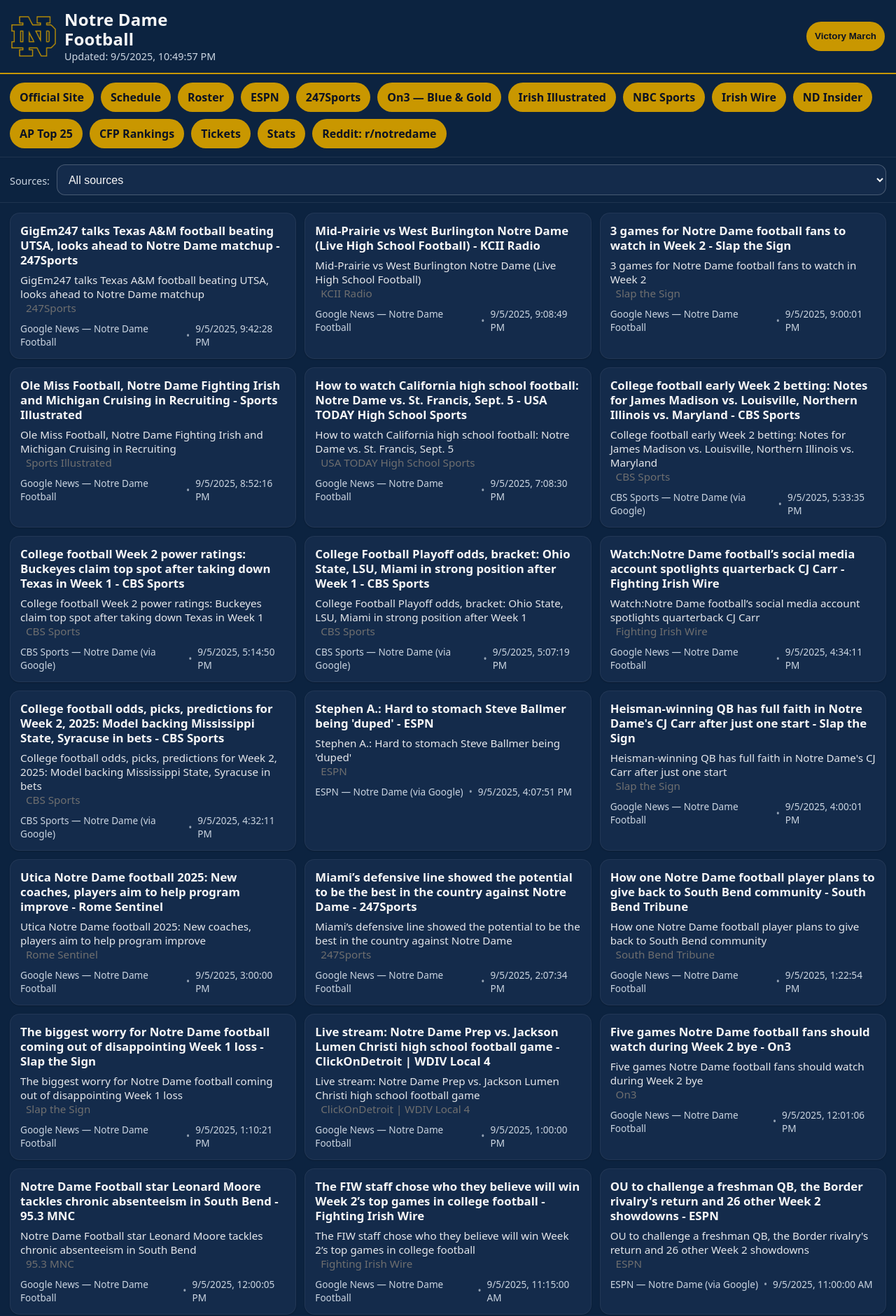
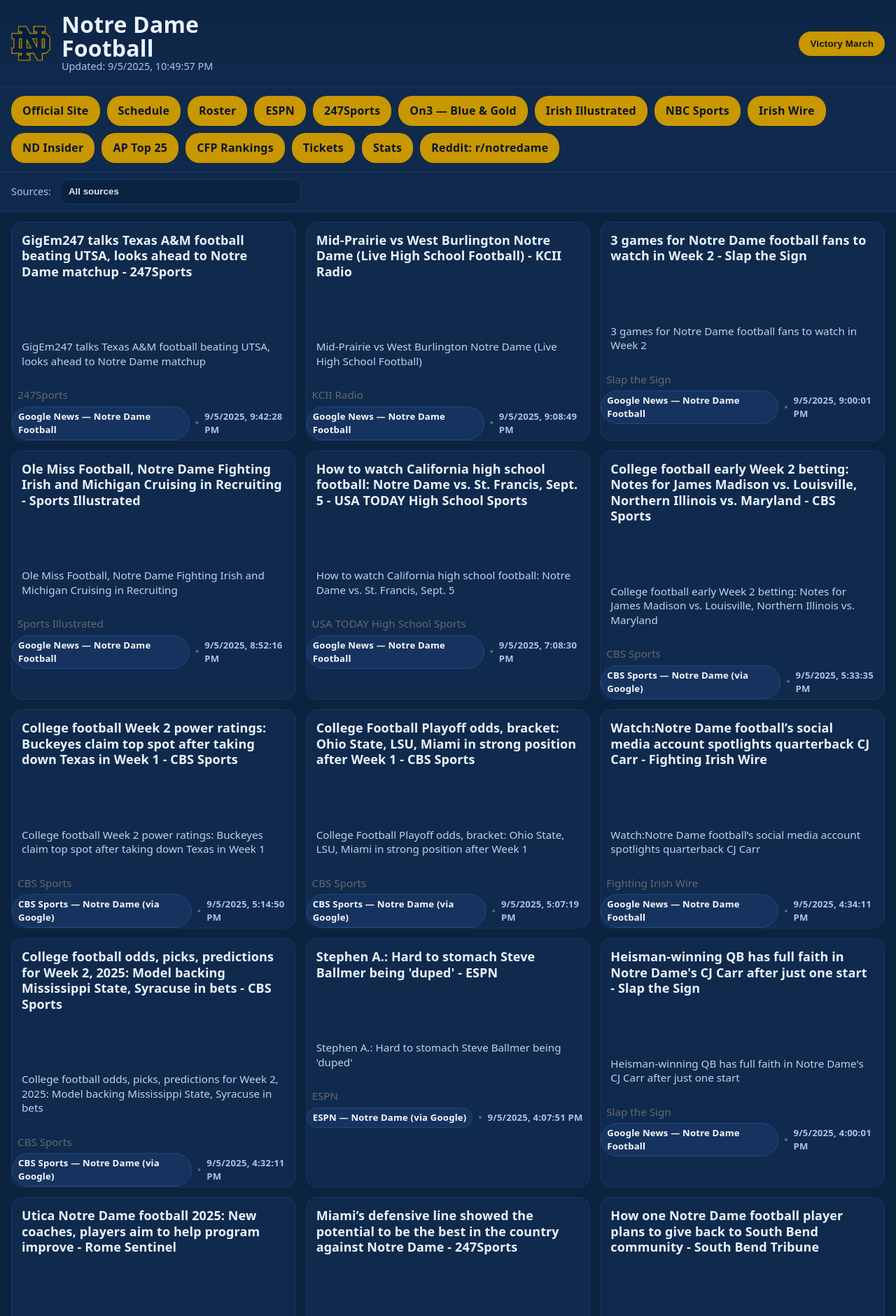
Before and after one commit to jasonab74-ctrl/notre-dame-football, a Flask app: page / in a window 1280 px wide. Shown: the top 1881 px of the page at 70% size. Run offline with Flask 3, Linux system fonts and the light colour scheme.

Commit message:
Update style.css

```diff
--- a/static/style.css
+++ b/static/style.css
@@ -1,115 +1,237 @@
+/* ====== Theme tokens (Notre Dame) ====== */
 :root{
-  --navy:#0C2340;--gold:#C99700;--bg:#0c2340;--card:#142b4b;--text:#f7f7f7;--muted:#cbd5e1;--accent:#C99700
-}
-*{box-sizing:border-box}
-html,body{margin:0;padding:0;background:var(--bg);color:var(--text);font-family:system-ui,-apple-system,Segoe UI,Roboto,Helvetica,Arial,sans-serif;-webkit-text-size-adjust:100%}
+  --nd-navy:#0C2340;
+  --nd-gold:#C99700;
+  --nd-gold-2:#bb8d00;
+  --ink-0:#FFFFFF;
+  --ink-1:#F7F9FC;
+  --ink-2:#E7ECF3;
+  --ink-3:#A8B2C0;
+  --ink-4:#7E8BA0;
+  --ink-5:#51607A;
 
-/* Header */
-.header{display:grid;grid-template-columns:56px 1fr auto;gap:12px;align-items:center;padding:12px 14px;border-bottom:2px solid var(--accent)}
-.logo{width:56px;height:56px;object-fit:contain}
-h1{margin:0;font-size:1.35rem;line-height:1.15;letter-spacing:.2px;word-break:break-word}
-.muted{color:var(--muted);font-size:.9rem;margin-top:2px}
+  /* surface + card */
+  --bg:var(--nd-navy);
+  --surface:#0F2A4D;
+  --card:#0f2a4d;
+  --card-border:#17365f;
 
-/* Pills */
-.pill{
-  background:var(--accent);
-  color:#0b1222;
-  border:0;
-  border-radius:999px;
-  font-weight:700;
-  text-decoration:none;
-  cursor:pointer;
-  display:inline-flex;
-  align-items:center;
-  justify-content:center;
-  padding:9px 12px;              /* tighter height */
-  min-height:42px;               /* still thumb-friendly */
-  line-height:1.15;
-  text-align:center;
-  transition:transform .06s ease,opacity .15s ease;
-  white-space:normal;            /* allow 2-line wrap for long labels */
-}
-.pill:focus{outline:3px solid rgba(201,151,0,.45);outline-offset:2px}
-.pill:hover{transform:translateY(-1px);opacity:.96}
-.pill:active{transform:translateY(0);opacity:.92}
+  /* text */
+  --text-strong:#EAF2FF;
+  --text:#D7E3F9;
+  --text-dim:#AFC2E8;
 
-/* Top links — Purdue-style flow (not strict grid) */
-.links{
-  padding:12px 14px;
-  border-bottom:1px solid rgba(255,255,255,.08);
-  display:flex;
-  flex-wrap:wrap;
-  gap:10px;                      /* consistent spacing between pills */
-}
-.links .pill{
-  flex:0 0 auto;                 /* keep natural width */
-  font-size:0.98rem;             /* slightly smaller to reduce wrapping */
-  padding-inline:14px;
+  /* pills / accents */
+  --pill-bg:var(--nd-gold);
+  --pill-bg-hover:#d6a40d;
+  --pill-fg:#08162B;
+
+  /* links + focus ring */
+  --link:#EED48D;
+  --focus: 0 0 0 3px rgba(238,212,141,.35);
 }
 
-/* Controls */
-.controls{
-  display:grid;
-  grid-template-columns:auto 1fr;
-  gap:10px;
-  align-items:center;
-  padding:10px 14px;
-  border-bottom:1px solid rgba(255,255,255,.08)
+/* ====== Reset & base ====== */
+*{ box-sizing:border-box; }
+html,body{
+  height:100%;
+  margin:0;
+  padding:0;
+  background:var(--bg);
+  color:var(--text);
+  font: 16px/1.45 system-ui, -apple-system, Segoe UI, Roboto, Helvetica, Arial, "Apple Color Emoji","Segoe UI Emoji";
+  overscroll-behavior-y: none;           /* reduce iOS bounce */
+  -webkit-font-smoothing: antialiased;
+  -moz-osx-font-smoothing: grayscale;
+}
+a{ color:var(--link); text-decoration:none; }
+a:hover{ text-decoration:underline; }
+
+/* ====== Layout wrappers ====== */
+header.header{
+  display:flex; align-items:center; gap:16px;
+  padding:18px 16px;
+  background:linear-gradient(0deg, var(--surface), #0d2444);
+  border-bottom:1px solid var(--card-border);
+  position:sticky; top:0; z-index:30;
+}
+.header .logo{ width:56px; height:auto; flex:0 0 auto; }
+.header h1{
+  margin:0; color:var(--text-strong);
+  font-size:clamp(20px, 2.6vw, 32px);
+  line-height:1.05;
+  letter-spacing:.2px;
+}
+.muted{ color:var(--text-dim); font-size:.9rem; }
+
+/* Fight song pill in header */
+.header .pill{
+  margin-left:auto;
+}
+
+/* Quick link pills row */
+#links.links{
+  display:flex; flex-wrap:wrap; gap:10px;
+  padding:12px 16px;
+  background:var(--surface);
+  border-bottom:1px solid var(--card-border);
+}
+
+/* Sources + notice */
+section.controls{
+  display:flex; align-items:center; gap:12px;
+  padding:10px 16px;
+  background:var(--surface);
+  border-bottom:1px solid var(--card-border);
 }
 .select{
-  background:var(--card);
+  appearance:none;
+  background:#0b2140;
   color:var(--text);
-  border:1px solid rgba(255,255,255,.22);
+  border:1px solid var(--card-border);
   border-radius:12px;
-  padding:10px 12px;
-  font-size:1rem;
-  min-height:44px
+  padding:10px 36px 10px 12px;
+  font-weight:600;
+  line-height:1;
+}
+.notice{
+  margin-left:auto;
+  color:#07162A;
+  background:#ffe39a;
+  padding:8px 12px;
+  border-radius:12px;
+  font-weight:700;
+}
+.notice.hidden{ display:none; }
+
+/* ====== Pill buttons ====== */
+.pill{
+  display:inline-flex; align-items:center; justify-content:center;
+  gap:8px;
+  background:var(--pill-bg);
+  color:var(--pill-fg);
+  padding:10px 16px;
+  border-radius:20px;
+  border:none;
+  font-weight:800;
+  letter-spacing:.2px;
+  cursor:pointer;
+  box-shadow: 0 1px 0 rgba(0,0,0,.15);
+}
+.pill:hover{ background:var(--pill-bg-hover); text-decoration:none; }
+.pill:focus{ outline: none; box-shadow: var(--focus); }
+
+/* Anchor pills */
+#links a.pill{
+  white-space:nowrap;
+  font-weight:800;
 }
 
-/* Notice */
-.notice{
-  grid-column:1/-1;
-  display:flex;
-  gap:8px;
-  align-items:center;
-  background:rgba(18,34,52,.9);
-  border-left:4px solid var(--accent);
-  margin-top:6px;
-  padding:10px 12px;
-  border-radius:10px
+/* ====== Grid (cards) ====== */
+main.grid{
+  display:grid;
+  grid-template-columns: repeat(12, 1fr);
+  gap:14px;
+  padding:14px 16px 40px;
 }
-.notice.hidden{display:none}
 
-/* Feed grid & cards */
-.grid{padding:14px;display:grid;grid-template-columns:1fr;gap:12px}
+/* Responsive columns */
+@media (min-width:1100px){
+  main.grid{ grid-template-columns: repeat(12, 1fr); }
+  .card{ grid-column: span 4; }
+}
+@media (min-width: 780px) and (max-width: 1099px){
+  main.grid{ grid-template-columns: repeat(8, 1fr); }
+  .card{ grid-column: span 4; }
+}
+@media (max-width: 779px){
+  main.grid{ grid-template-columns: repeat(6, 1fr); }
+  .card{ grid-column: span 6; }
+}
+
+/* ====== Card ====== */
 .card{
   background:var(--card);
-  border:1px solid rgba(255,255,255,.06);
-  border-radius:14px;
-  padding:14px;
-  box-shadow:0 1px 2px rgba(0,0,0,.2)
+  border:1px solid var(--card-border);
+  border-radius:16px;
+  overflow:hidden;
+  transition:border-color .15s ease, transform .05s ease;
 }
-.card a{color:inherit;text-decoration:none;display:block}
-.card h3{margin:0 0 8px;font-size:1.05rem;line-height:1.25}
-.card .summary{margin:0 0 10px;color:#e5e7eb;font-size:.95rem}
-.card .meta{display:flex;gap:8px;align-items:center;color:var(--muted);font-size:.85rem}
-.card .meta .dot{opacity:.7}
+.card a{
+  display:grid;
+  grid-template-rows:auto auto auto;
+  gap:8px;
+  padding:14px 14px 12px;
+  color:var(--text); text-decoration:none;
+}
+.card:hover{ border-color:#295189; }
+.card:active{ transform: translateY(1px); }
 
-/* Footer */
-.footer{padding:20px 14px;color:var(--muted);text-align:center;border-top:1px solid rgba(255,255,255,.08)}
-
-/* Tablet */
-@media (min-width:720px){
-  .header{grid-template-columns:64px 1fr auto;padding:14px 16px}
-  .logo{width:64px;height:64px}
-  h1{font-size:1.5rem}
-  .links .pill{font-size:1rem}
-  .grid{grid-template-columns:repeat(2,minmax(0,1fr))}
+.card h3{
+  margin:0;
+  color:var(--text-strong);
+  font-size: clamp(15px, 1.85vw, 18px);
+  line-height:1.25;
+  letter-spacing:.1px;
+  font-weight:800;
+}
+.summary{
+  margin:2px 0 0 0;
+  color:var(--text);
+  opacity:.9;
+  font-size:.95rem;
+  line-height:1.35;
 }
 
-/* Desktop */
-@media (min-width:1024px){
-  .grid{grid-template-columns:repeat(3,minmax(0,1fr))}
+/* meta line: source • time */
+.meta{
+  margin-top:6px;
+  display:flex; align-items:center; gap:8px;
+  color:var(--text-dim);
+  font-weight:700;
+  font-size:.82rem;
+  letter-spacing:.2px;
+}
+.meta .source{
+  color:var(--ink-1);
+  background:#16335f;
+  padding:4px 8px;
+  border-radius:999px;
+  border:1px solid #20477f;
+}
+.meta .dot{ opacity:.45; }
+
+/* ====== Footer ====== */
+.footer{
+  padding:24px 16px 40px;
+  color:var(--text-dim);
+  text-align:center;
 }
 
-@media (prefers-reduced-motion:reduce){.pill{transition:none}}
+/* ====== Mobile tweaks ====== */
+@media (max-width:680px){
+  header.header{ padding:14px 12px; gap:12px; }
+  .header .logo{ width:48px; }
+  #links.links{ padding:10px 12px; gap:8px; }
+  section.controls{
+    padding:8px 12px;
+    gap:10px;
+  }
+  .select{
+    padding:8px 28px 8px 10px;
+    font-size:.95rem;
+    border-radius:14px;
+  }
+  .pill{
+    padding:8px 12px;
+    border-radius:16px;
+    font-size:.95rem;
+  }
+  .notice{ padding:6px 10px; border-radius:10px; font-size:.9rem; }
+  main.grid{ padding:12px 12px 28px; gap:12px; }
+  .card a{ padding:12px; gap:6px; }
+  .summary{ font-size:.92rem; }
+}
+
+/* ====== Small accessibility niceties ====== */
+:focus-visible{ outline: none; box-shadow: var(--focus); border-radius:12px; }
```
